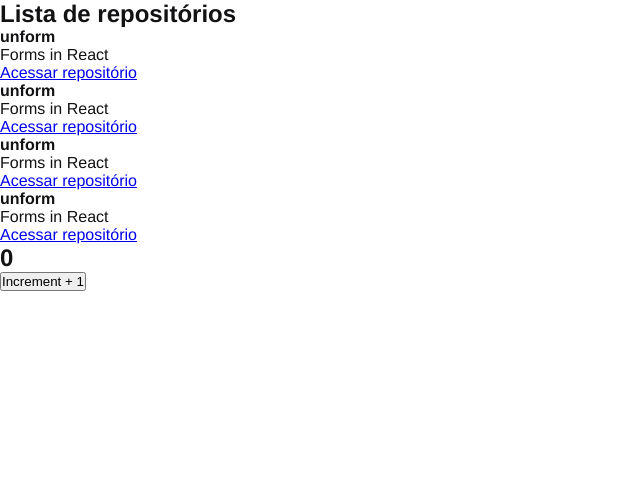
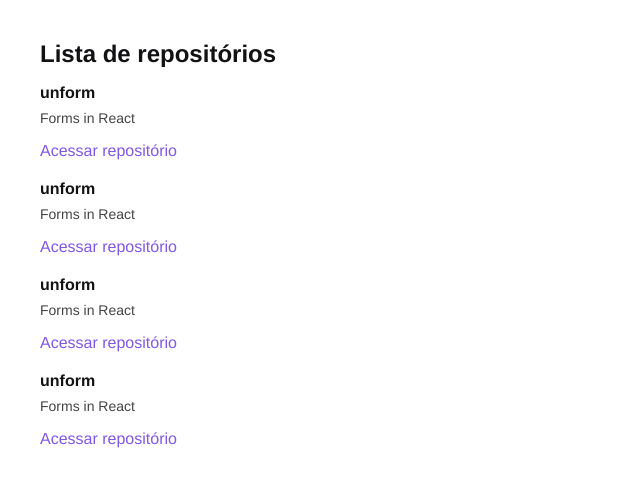
Before and after one commit to paulinhoteixeira/01-github-explorer, a React app: page / in a window 1280 px wide. Shown: the top 486 px of the page, without its empty margins (0-640 px from the left). Built offline with nearby package versions, Linux system fonts and the light colour scheme; the HTML template or start-up script is replaced by a standard one.

Commit message:
estilização do componente RepositoryList

```diff
--- a/src/App.jsx
+++ b/src/App.jsx
@@ -1,14 +1,10 @@
 import './styles/global.scss';
 import {RepositoryList} from './components/RepositoyList'
-import { Counter } from './components/Counter';
+
 
 export function App(){
     return (
-        <>
             < RepositoryList />
-            <Counter />
-        </>
-
     )
 
 }
--- a/src/components/RepositoyList.jsx
+++ b/src/components/RepositoyList.jsx
@@ -1,4 +1,6 @@
 import { RepositoryItem } from "./RepositoryItem";
+
+import '../styles/repositories.scss';
 
 const repository = {
     name: 'unform',
--- /dev/null
+++ b/src/styles/repositories.scss
@@ -0,0 +1,31 @@
+section.repository-list {
+  margin: 40px;
+
+  h1 {
+    margin-bottom: 16px;
+  }
+
+  ul {
+    list-style: none;
+
+    li {
+      // somente afeta o li que tiver um li antes
+      & + li {
+        margin-top: 20px;
+      }
+
+      p {
+        font-size: 14px;
+        color: #444;
+        margin-top: 8px;
+      }
+
+      a {
+        display: inline-block;
+        margin-top: 16px;
+        text-decoration: none;
+        color: #8257e6;
+      }
+    }
+  }
+}
```
Also changed, not shown: src/components/CounterExample.jsx (renamed from src/components/Counter.jsx).
